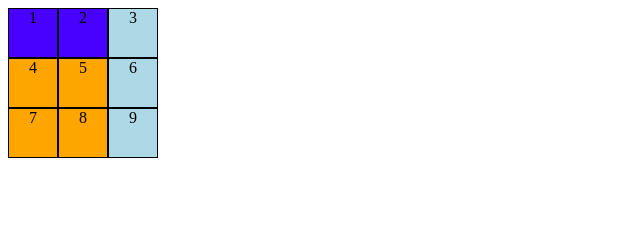
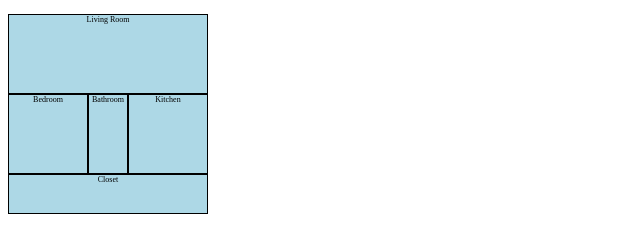
Before and after one commit to Shubham277353/practice-exercises, a plain HTML site: page index.html in a window 1280 px wide. Shown: the whole page, without its empty margins (0-640 px from the left). Drawn offline with Linux system fonts and the light colour scheme.

Commit message:
update: practice grid positioning

```diff
--- a/index.html
+++ b/index.html
@@ -8,17 +8,11 @@
   </head>
   <body>
     <div class="container">
-      <div class=" item first-row">1</div>
-      <div class=" item first-row">2</div>
-      <div class=" item first-row last-column">3</div>
-
-      <div class="item" >4</div>
-      <div class="item" >5</div>
-      <div class=" item last-column">6</div>
-
-      <div class="item" >7</div>
-      <div class="item">8</div>
-      <div class=" item last-column">9</div>
+      <div class="room" id="living-room">Living Room</div>
+      <div class="room" id="kitchen">Kitchen</div>
+      <div class="room" id="bedroom">Bedroom</div>
+      <div class="room" id="bathroom">Bathroom</div>
+      <div class="room" id="closet">Closet</div>
     </div>
   </body>
 </html>
--- a/style.css
+++ b/style.css
@@ -1,18 +1,38 @@
 .container {
-  display: grid;
-  grid-template-rows: 50px 50px 50px;
-  grid-template-columns: 50px 50px 50px;
+  display: inline-grid;
+  grid-template: repeat(5, 40px) / repeat(5, 40px);
+  background-color: lightblue;
+  grid-template-areas:
+    "living-room living-room living-room living-room living-room"
+    "living-room living-room living-room living-room living-room"
+    "bedroom bedroom bathroom kitchen kitchen"
+    "bedroom bedroom bathroom kitchen kitchen"
 }
 
-.item{
-  background-color: orange;
+.room {
   border: 1px solid black;
+  font-size: 50%;
   text-align: center;
 }
 
-.first-row {
-  background-color: rgb(72, 0, 255);
+#living-room {
+  grid-area: living-room;
 }
-.last-column {
-  background-color: lightblue;
+
+#bathroom {
+  grid-area: bathroom;
 }
+
+#kitchen {
+  grid-area: kitchen;
+}
+
+#bedroom {
+  grid-area: bedroom;
+}
+
+
+#closet {
+  /* /row/column/rowend/columnend */
+  grid-area: 5/1/6/6;
+}
```
